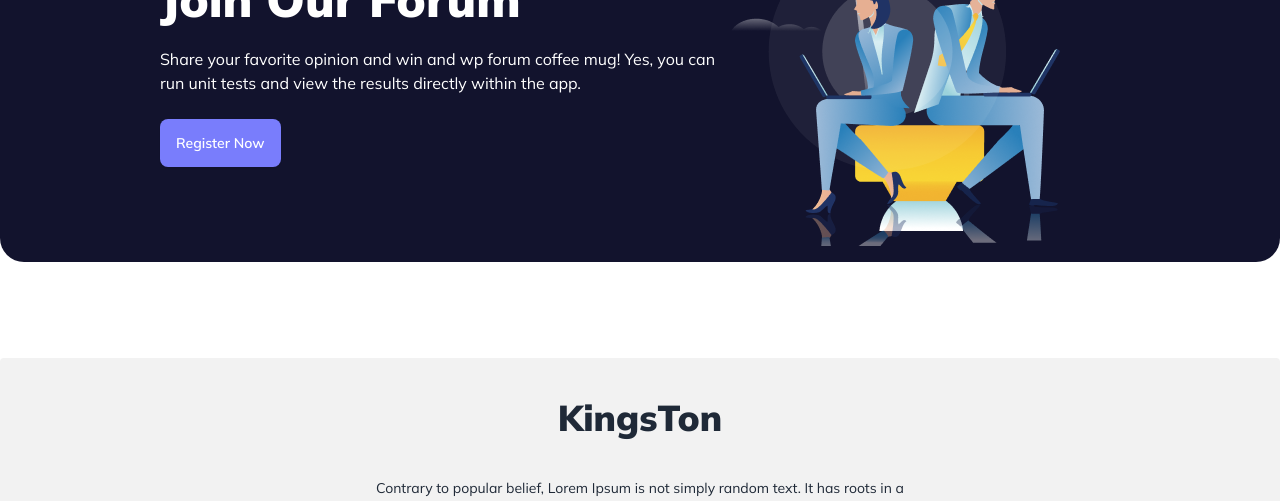
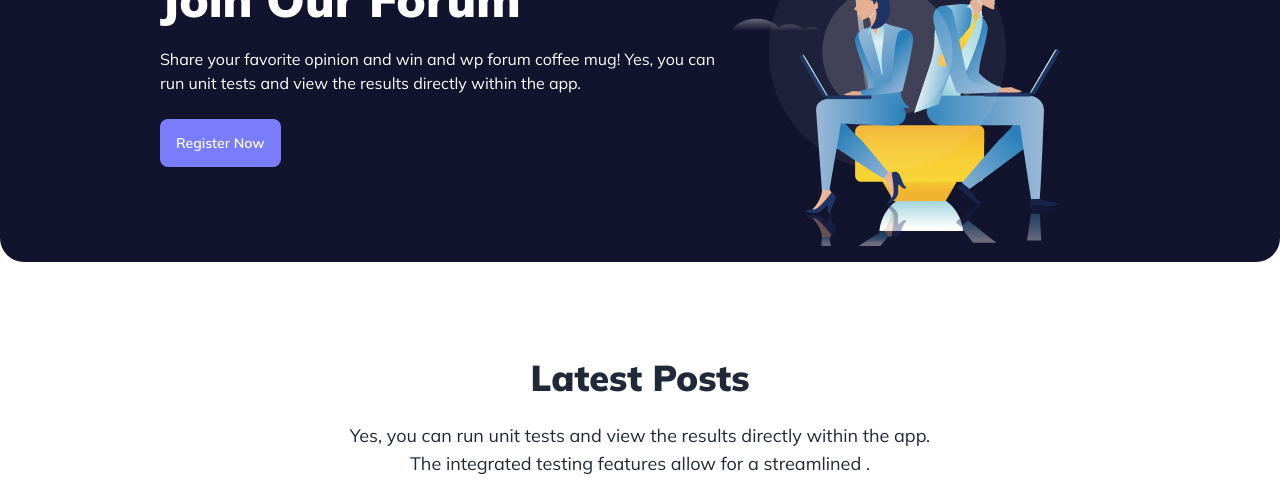
Before and after one commit to MimChowdhury66/PH6-Retro-forum, a plain HTML site: page index.html in a window 1280 px wide. Shown: the part 840-1341 px from the top of the page. Drawn offline with nearby package versions, Linux system fonts and the light colour scheme; no server answers.

Commit message:
latest-post-data-load

```diff
--- a/index.html
+++ b/index.html
@@ -160,7 +160,7 @@
                                 class="flex  gap-x-28 lg:text-2xl">
                                 <p> Forum
                                 </p>
-                                <p>01
+                                <p>05
                                 </p>
                             </div>
                             <div
@@ -250,6 +250,71 @@
             </div>
         </section>
 
+
+        <!-- Latest post section -->
+        <section>
+            <div
+                class="mb-10 lg:mb-24">
+                <div class="mb-10">
+                    <h1
+                        class="text-center lg:text-4xl font-black lg:mb-6">
+                        Latest
+                        Posts
+                    </h1>
+                    <p
+                        class="text-center text-sm lg:text-lg">
+                        Yes,
+                        you
+                        can
+                        run
+                        unit
+                        tests
+                        and
+                        view
+                        the
+                        results
+                        directly
+                        within
+                        the
+                        app.
+                        <br>
+                        The
+                        integrated
+                        testing
+                        features
+                        allow
+                        for a
+                        streamlined
+                        .</p>
+                </div>
+
+                <!-- cards -->
+                <div id="latest-card" class="grid lg:grid-cols-3 gap-6">
+
+
+                    <div
+                        class="card lg:w-96 bg-base-100 shadow-xl">
+                        <figure>
+                            <img src=""
+                                alt="" />
+                        </figure>
+                        <div
+                            class="card-body">
+                            <h2
+                                class="card-title">
+
+                            </h2>
+                            <p>
+                            </p>
+
+                        </div>
+                    </div>
+
+
+                </div>
+
+            </div>
+        </section>
     </main>
 
     <footer>
@@ -269,7 +334,8 @@
                 classical
                 Latin
                 literature
-                from 45 BC</p>
+                from 45 BC
+            </p>
             <nav>
                 <div
                     class="grid grid-flow-col gap-4 lg:gap-6 text-xl lg:text-3xl">
@@ -283,9 +349,13 @@
                         class="fa-brands fa-github"></i>
                 </div>
             </nav>
-            <hr class="bg-black w-[250px] lg:w-[1170px]">
+            <hr
+                class="bg-black w-[250px] lg:w-[1170px]">
             <aside>
-                <p>2017, All Rights Reserved.</p>
+                <p>2017, All
+                    Rights
+                    Reserved.
+                </p>
             </aside>
         </footer>
     </footer>
--- a/main.js
+++ b/main.js
@@ -0,0 +1,19 @@
+const loadCard = async () => {
+    const res = await fetch('https://openapi.programming-hero.com/api/retro-forum/latest-posts');
+    const data = await res.json();
+    const cards = [data];
+    cards.forEach(function (card) {
+        console.log(card);
+    })
+
+
+}
+
+
+
+
+
+
+
+
+loadCard()
```
